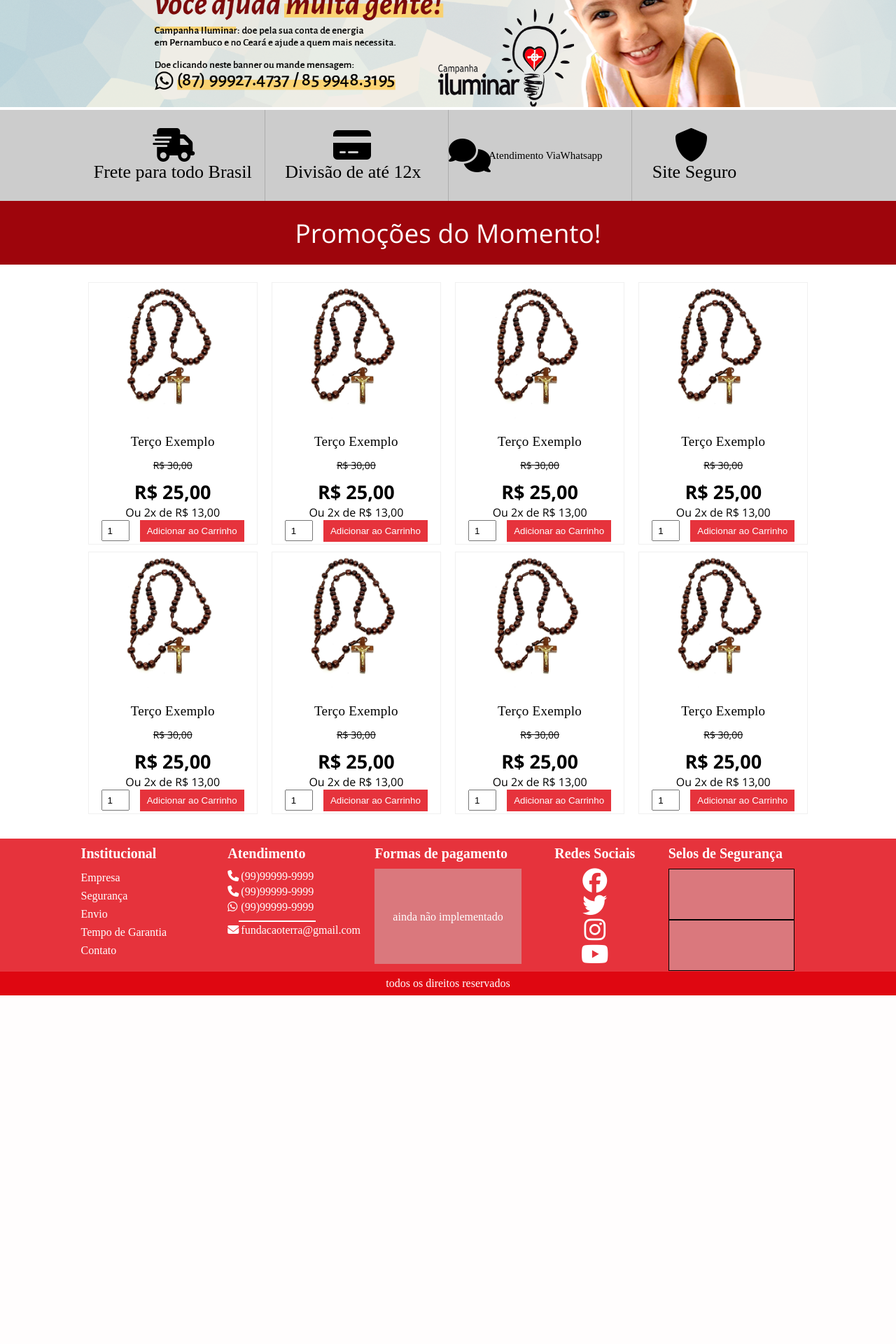
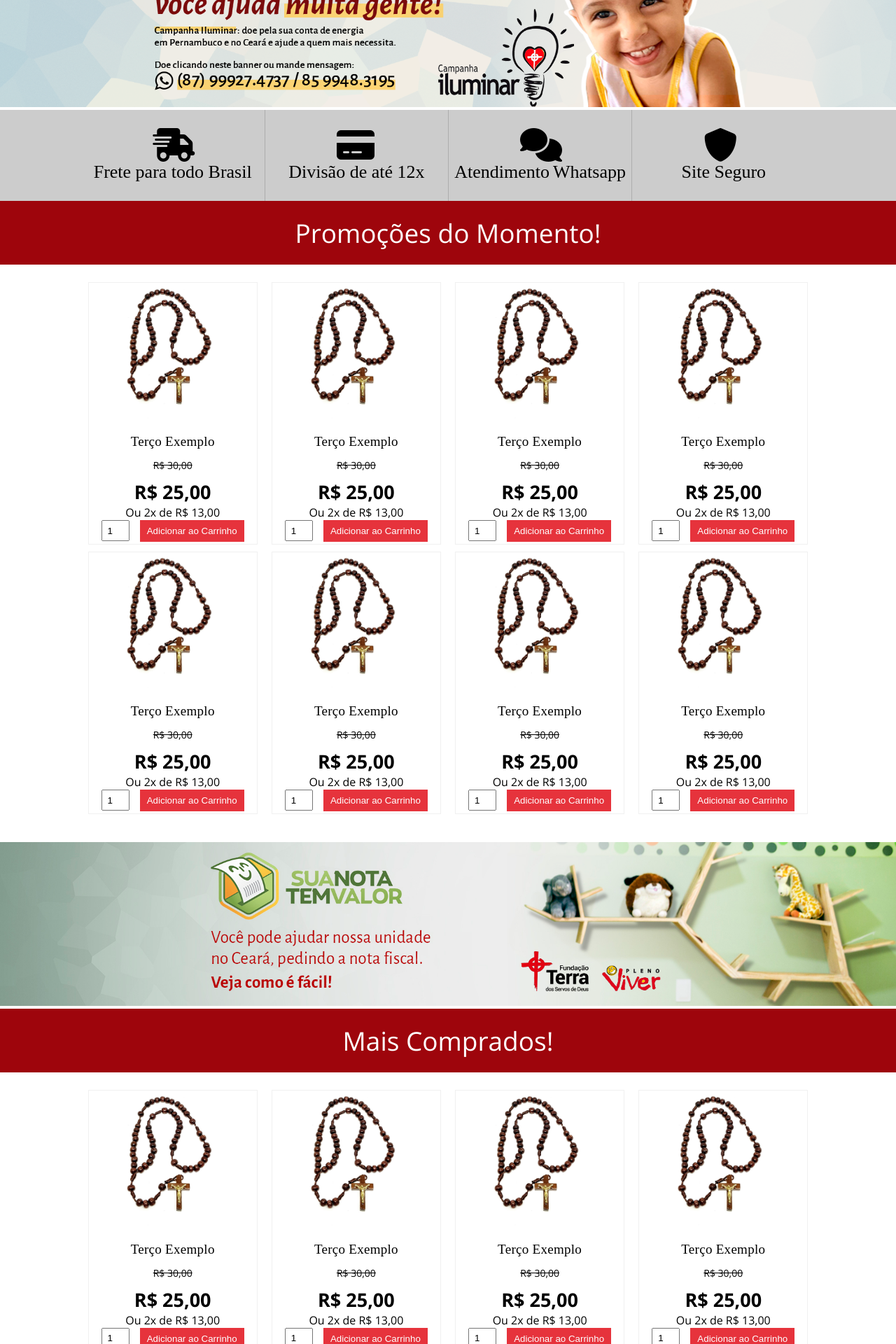
Before and after one commit to BruxoSagaz/Earth-Store, a PHP site: page / in a window 1280 px wide. Shown: the part 240-2160 px from the top of the page at 70% size. Before the commit the page ends 1662 px from the top, so only its background shows below. Run offline with PHP 8.4, Linux system fonts and the light colour scheme; some libraries are stand-ins or nearby versions; some web fonts are replaced.

Commit message:
Best Sellers and Banner

```diff
--- a/index.html
+++ b/index.html
@@ -109,7 +109,9 @@
                 </div>
 
                 <div class="align">
-                    <div class="alert-icon"><i class="fa-solid fa-comments"></i><p class="text-desk" >Atendimento Via</p><p class="text-desk zapzap">Whatsapp</p></div>
+                    <div class="alert-icon"><i class="fa-solid fa-comments"></i>
+                        <div class="p-balance"><p class="text-desk" >Atendimento</p><p class="text-desk zapzap">Whatsapp</p></div>
+                    </div>
                 </div>
 
                 <div class="align">
@@ -121,6 +123,7 @@
     </section>
 
     <!-- Main Content -->
+    <!-- Promotions -->
     <main>
         <!-- Promotions -->
         <section class="promo-section">
@@ -167,6 +170,286 @@
                     <div class="item">
 
                          <div class="product">
+                            <div class="product-image">
+                                <div class="prom-value"></div>
+                                <img src="images/terco.jpg" alt="Terço">
+                            </div>
+
+                            <div class="product-name">
+                                Terço Exemplo
+                            </div>
+
+                            <div class="price-box">
+                                <div class="price-item">
+                                    <div class="price-before">R$ 30,00</div>
+                                    <div class="price-off"> R$ 25,00</div>
+                                </div>
+
+                                <div  class="divisions">
+                                    <span>Ou 2x de R$ 13,00  </span>
+                                </div>
+
+                            </div>
+
+                            <div class="add-to-cart">
+                                <input type="number" value="1">
+                                <button>Adicionar ao Carrinho</button>
+                            </div>
+
+                        </div>
+                    </div>
+
+                    <div class="item">
+
+                        <div class="product">
+                            <div class="product-image">
+                                <div class="prom-value"></div>
+                                <img src="images/terco.jpg" alt="Terço">
+                            </div>
+
+                            <div class="product-name">
+                                Terço Exemplo
+                            </div>
+
+                            <div class="price-box">
+                                <div class="price-item">
+                                    <div class="price-before">R$ 30,00</div>
+                                    <div class="price-off"> R$ 25,00</div>
+                                </div>
+
+                                <div  class="divisions">
+                                    <span>Ou 2x de R$ 13,00  </span>
+                                </div>
+
+                            </div>
+
+                            <div class="add-to-cart">
+                                <input type="number" value="1">
+                                <button>Adicionar ao Carrinho</button>
+                            </div>
+
+                        </div>
+                    </div>
+
+                    <div class="item">
+
+                        <div class="product">
+                            <div class="product-image">
+                                <div class="prom-value"></div>
+                                <img src="images/terco.jpg" alt="Terço">
+                            </div>
+
+                            <div class="product-name">
+                                Terço Exemplo
+                            </div>
+
+                            <div class="price-box">
+                                <div class="price-item">
+                                    <div class="price-before">R$ 30,00</div>
+                                    <div class="price-off"> R$ 25,00</div>
+                                </div>
+
+                                <div  class="divisions">
+                                    <span>Ou 2x de R$ 13,00  </span>
+                                </div>
+
+                            </div>
+
+                            <div class="add-to-cart">
+                                <input type="number" value="1">
+                                <button>Adicionar ao Carrinho</button>
+                            </div>
+
+                        </div>
+                    </div>
+
+                    <div class="item">
+
+                        <div class="product">
+                            <div class="product-image">
+                                <div class="prom-value"></div>
+                                <img src="images/terco.jpg" alt="Terço">
+                            </div>
+
+                            <div class="product-name">
+                                Terço Exemplo
+                            </div>
+
+                            <div class="price-box">
+                                <div class="price-item">
+                                    <div class="price-before">R$ 30,00</div>
+                                    <div class="price-off"> R$ 25,00</div>
+                                </div>
+
+                                <div  class="divisions">
+                                    <span>Ou 2x de R$ 13,00  </span>
+                                </div>
+
+                            </div>
+
+                            <div class="add-to-cart">
+                                <input type="number" value="1">
+                                <button>Adicionar ao Carrinho</button>
+                            </div>
+
+                        </div>
+                    </div>
+
+                    <div class="item">
+
+                        <div class="product">
+                            <div class="product-image">
+                                <div class="prom-value"></div>
+                                <img src="images/terco.jpg" alt="Terço">
+                            </div>
+
+                            <div class="product-name">
+                                Terço Exemplo
+                            </div>
+
+                            <div class="price-box">
+                                <div class="price-item">
+                                    <div class="price-before">R$ 30,00</div>
+                                    <div class="price-off"> R$ 25,00</div>
+                                </div>
+
+                                <div  class="divisions">
+                                    <span>Ou 2x de R$ 13,00  </span>
+                                </div>
+
+                            </div>
+
+                            <div class="add-to-cart">
+                                <input type="number" value="1">
+                                <button>Adicionar ao Carrinho</button>
+                            </div>
+
+                        </div>
+                    </div>
+
+                    <div class="item">
+
+                        <div class="product">
+                            <div class="product-image">
+                                <div class="prom-value"></div>
+                                <img src="images/terco.jpg" alt="Terço">
+                            </div>
+
+                            <div class="product-name">
+                                Terço Exemplo
+                            </div>
+
+                            <div class="price-box">
+                                <div class="price-item">
+                                    <div class="price-before">R$ 30,00</div>
+                                    <div class="price-off"> R$ 25,00</div>
+                                </div>
+
+                                <div  class="divisions">
+                                    <span>Ou 2x de R$ 13,00  </span>
+                                </div>
+
+                            </div>
+
+                            <div class="add-to-cart">
+                                <input type="number" value="1">
+                                <button>Adicionar ao Carrinho</button>
+                            </div>
+                        </div>
+
+                    </div>
+
+                    <div class="item">
+
+                        <div class="product">
+                            <div class="product-image">
+                                <div class="prom-value"></div>
+                                <img src="images/terco.jpg" alt="Terço">
+                            </div>
+
+                            <div class="product-name">
+                                Terço Exemplo
+                            </div>
+
+                            <div class="price-box">
+                                <div class="price-item">
+                                    <div class="price-before">R$ 30,00</div>
+                                    <div class="price-off"> R$ 25,00</div>
+                                </div>
+
+                                <div  class="divisions">
+                                    <span>Ou 2x de R$ 13,00  </span>
+                                </div>
+
+                            </div>
+
+                            <div class="add-to-cart">
+                                <input type="number" value="1">
+                                <button>Adicionar ao Carrinho</button>
+                            </div>
+
+                        </div>
+                    </div>
+
+
+                </div>
+            </div>
+        </section>
+    </main>
+
+    <!-- Banner CTA -->
+    <section class="banner">
+        <img src="images/banner_2.jpg" alt="Campanha Iluminar">
+    </section>
+
+    <!-- Main Content -->
+    <!-- Best Sellers -->
+    <main>
+        <!-- Promotions -->
+        <section class="promo-section">
+            <div class="container">
+
+                <div class="banner-p"></div>
+                <h2>Mais Comprados!</h2>
+
+
+                <div class="promotion">
+
+
+                    <div class="item">
+                        <div class="product">
+                            <div class="product-image">
+                                <div class="prom-value"></div>
+                                <img src="images/terco.jpg" alt="Terço">
+                            </div>
+
+                            <div class="product-name">
+                                Terço Exemplo
+                            </div>
+
+                            <div class="price-box">
+                                <div class="price-item">
+                                    <div class="price-before">R$ 30,00</div>
+                                    <div class="price-off"> R$ 25,00</div>
+                                </div>
+
+                                <div  class="divisions">
+                                    <span>Ou 2x de R$ 13,00  </span>
+                                </div>
+
+                            </div>
+
+                            <div class="add-to-cart">
+                                <input type="number" value="1">
+                                <button>Adicionar ao Carrinho</button>
+                            </div>
+
+                        </div>
+                    </div>
+
+                    <div class="item">
+
+                            <div class="product">
                             <div class="product-image">
                                 <div class="prom-value"></div>
                                 <img src="images/terco.jpg" alt="Terço">
--- a/style/style.css
+++ b/style/style.css
@@ -272,6 +272,7 @@ section.banner img{
     flex-wrap: nowrap;
     align-content: center;
     align-items: center;
+    justify-content: center;
 }
 
 .desk div.alert-icon i{
@@ -282,12 +283,28 @@ section.banner img{
 
 }
 
+.text-desk{
+    font-size: 26px;
+    width: 100%;
+    text-align: center;
+}
+
+.p-balance{
+    display: flex;
+    flex-wrap: nowrap;
+}
+
 .desk div.alert-icon span{
     font-size: 26px;
     width: 100%;
     text-align: center;
 
 }
+
+.desk div.alert-icon .p-balance > p.zapzap{
+    padding-left: 5px;
+}
+
 
 .align:not(:first-child){
     border-left: 1px solid #adadad;
@@ -572,7 +589,7 @@ div.product-name{
         padding: 0px 5px;
     }
 
-    .desk div.alert-icon p.zapzap{
+    .desk div.alert-icon .p-balance > p.zapzap{
         padding-left: 5px;
     }
 
```
Also changed, not shown: images/banner_2.jpg (added).
